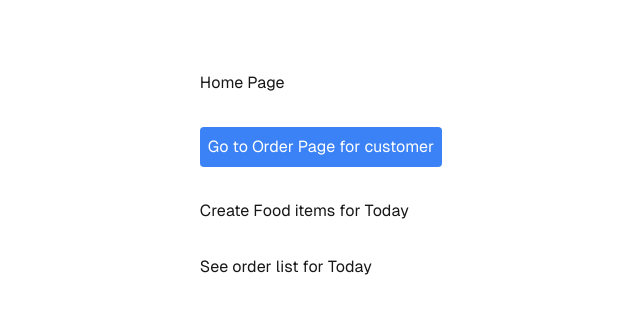
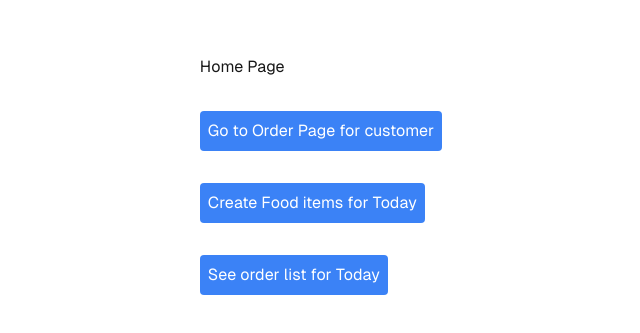
Before and after one commit to jamseyboy/nextjs_foodOrderApp, a Next.js app: page / in a window 1280 px wide. Shown: the part 225-558 px from the top of the page, without its empty margins (319-959 px from the left). Built offline with nearby package versions, Linux system fonts and the light colour scheme.

Commit message:
Styling for buttons added

```diff
--- a/src/app/page.js
+++ b/src/app/page.js
@@ -15,12 +15,12 @@ export default function Home() {
           </button>
         </Link>
         <Link href="/foods">
-        <button>
+        <button className="bg-blue-500 text-white p-2 rounded">
           Create Food items for Today
         </button>
         </Link>
         <Link href="/TodayorderDetails">
-        <button>
+        <button className="bg-blue-500 text-white p-2 rounded">
           See order list for Today
         </button>
         </Link>
```
